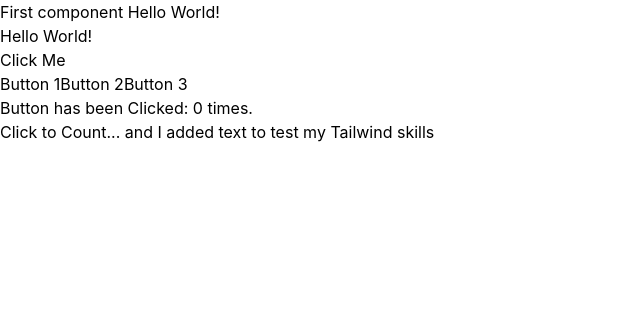
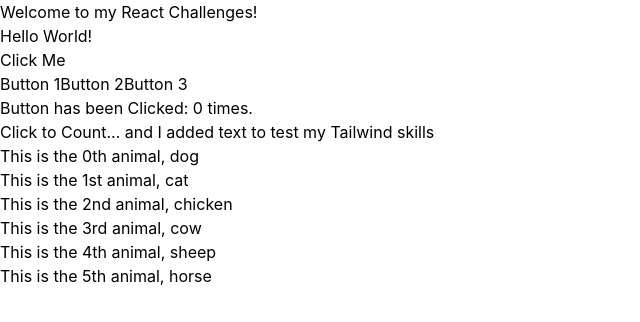
Before and after one commit to hubertnshuti/react-challenges, a React (Vite) app: page / in a window 1280 px wide. Shown: the top 322 px of the page, without its empty margins (0-640 px from the left). Built offline with nearby package versions, Linux system fonts and the light colour scheme.

Commit message:
Add AnimalsList component to render list

```diff
--- a/src/App.jsx
+++ b/src/App.jsx
@@ -42,6 +42,9 @@ let [count, setCount] = useState(0);
         <p className="text-center">Button has been Clicked: {count} times.</p>
         <MyButton onClick={counter} >Click to Count... and I added text to test my Tailwind skills</MyButton>
       </div>
+      <div className="h-screen snap-start flex items-center justify-center">
+        <AnimalsList/>
+      </div>
     </div>
   );
 }
@@ -50,7 +53,7 @@ function HelloWorld() {
   return (
     <>
       <h3 className="text-4xl text-blue-500 font-bold text-center">
-        First component Hello World!
+        Welcome to my React Challenges!
       </h3>
       <div className="text-3xl flex justify-center items-center h-screen">
         <div className="text-blue-500 font-bold border rounded-2xl p-4 size-70 flex justify-center items-center cursor-pointer">
@@ -85,3 +88,23 @@ function MyButton(props) {
 //     </>
 //   );
 // }
+
+function AnimalsList(){
+  const animals = ['dog', 'cat', 'chicken', 'cow', 'sheep', 'horse'];
+  const getPostfix = (index) => {
+    if ([0, 4, 5].includes(index)) return 'th';
+    if (index === 1) return 'st';
+    if (index === 2) return 'nd';
+    if (index === 3) return 'rd';
+    return 'th';
+  }
+
+  return (
+    <ul>
+      {animals.map((animal, index) => {
+        return <li>This is the {index}{getPostfix(index)} animal, <span className="text-blue-400 font-black font-[italic]">{animal}</span></li>
+      }
+      )}
+    </ul>
+  )
+}
```
